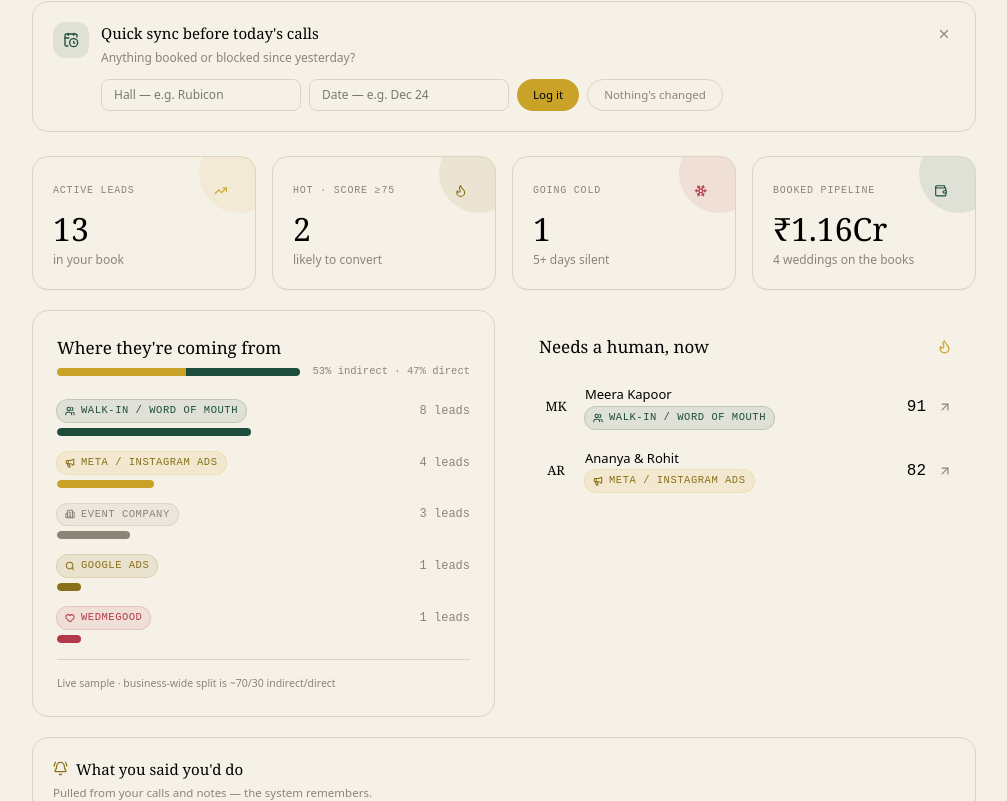
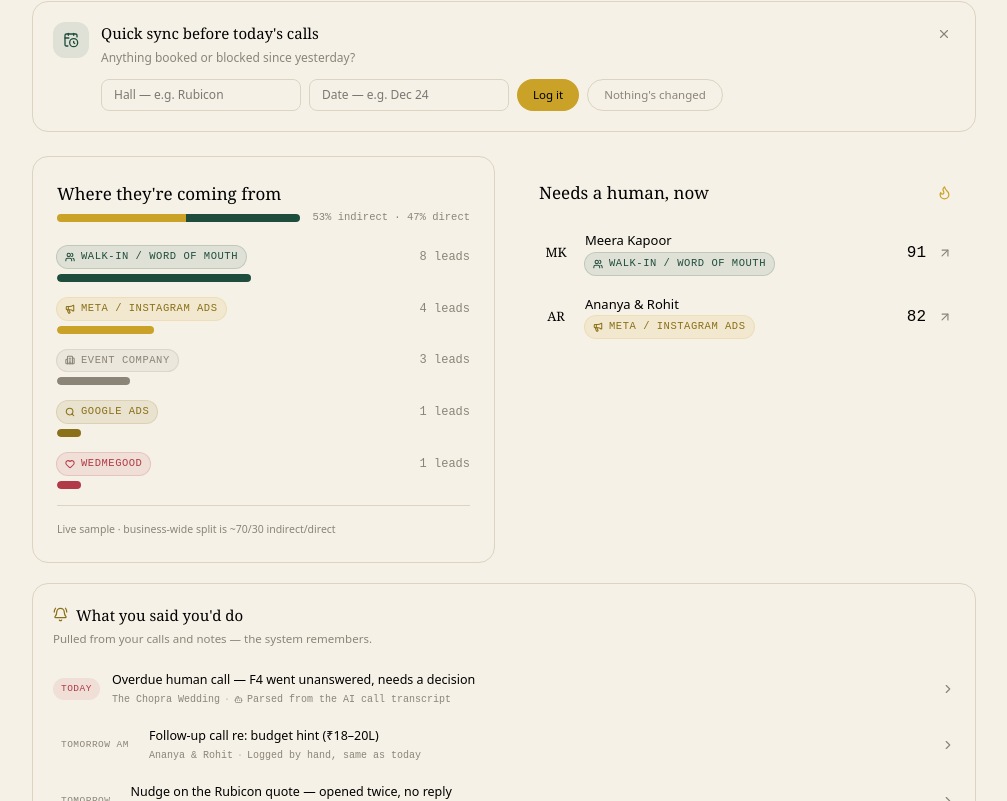
Before and after one commit to Sanidhiaitest/Cherish-Ballroom, a React (Vite) app: page / in a window 1280 px wide. Shown: the part 779-1580 px from the top of the page, without its empty margins (264-1271 px from the left). Built offline with nearby package versions, Linux system fonts and the light colour scheme.

Commit message:
Remove the four StatCard tiles from Overview
Active/Hot/Going cold now live in the hero itself, so the duplicate
row of cards below the sync banner was redundant. Booked pipeline
isn't shown here anymore either.

```diff
--- a/src/components/views/OverviewView.jsx
+++ b/src/components/views/OverviewView.jsx
@@ -1,8 +1,7 @@
 import { useState, useEffect } from "react";
 import { motion, AnimatePresence } from "framer-motion";
-import { Flame, Snowflake, TrendingUp, Wallet, ArrowUpRight, PlusCircle, Radar, BellRing, ChevronRight, Bot, CalendarClock, Check, X } from "lucide-react";
-import { LEADS, SOURCE_META, formatINR, liveChannelSplit, pendingCommitments, commitmentSource, leadOwner } from "../../data/leads";
-import StatCard from "../StatCard";
+import { Flame, ArrowUpRight, PlusCircle, Radar, BellRing, ChevronRight, Bot, CalendarClock, Check, X } from "lucide-react";
+import { LEADS, SOURCE_META, liveChannelSplit, pendingCommitments, commitmentSource, leadOwner } from "../../data/leads";
 import SourceTag, { sourceColor } from "../SourceTag";
 import Avatar from "../Avatar";
 import PhaseBadge from "../PhaseBadge";
@@ -45,8 +44,6 @@ export default function OverviewView({ openLead, onLogLead, viewer = "Aman" }) {
   const split = liveChannelSplit();
   const hotAll = myLeads.filter((l) => l.score >= 75 && l.stage !== "booked").sort((a, b) => b.score - a.score);
   const hot = hotAll.slice(0, 4);
-  const booked = myLeads.filter((l) => l.stage === "booked");
-  const bookedValue = booked.reduce((s, l) => s + l.value, 0);
   const cold = myLeads.filter((l) => l.days >= 5);
   const radarLead = cold.find((l) => l.name === "The Chopra Wedding") || cold[0];
   const commitments = pendingCommitments()
@@ -193,14 +190,7 @@ export default function OverviewView({ openLead, onLogLead, viewer = "Aman" }) {
         )}
       </AnimatePresence>
 
-      <div className="flex flex-wrap gap-4">
-        <StatCard label="Active Leads" value={myLeads.length} sub="in your book" Icon={TrendingUp} tint="var(--color-gold)" delay={0.05} />
-        <StatCard label="Hot · Score ≥75" value={hotAll.length} sub="likely to convert" Icon={Flame} tint="var(--color-gold-deep)" delay={0.1} />
-        <StatCard label="Going Cold" value={cold.length} sub="5+ days silent" Icon={Snowflake} tint="var(--color-rose)" delay={0.15} />
-        <StatCard label="Booked pipeline" value={formatINR(bookedValue)} sub={`${booked.length} weddings on the books`} Icon={Wallet} tint="var(--color-emerald)" delay={0.2} />
-      </div>
-
-      <div className="flex flex-col lg:flex-row gap-5 mt-5">
+      <div className="flex flex-col lg:flex-row gap-5">
         <motion.div
           initial={{ opacity: 0, y: 14 }}
           animate={{ opacity: 1, y: 0 }}
```
